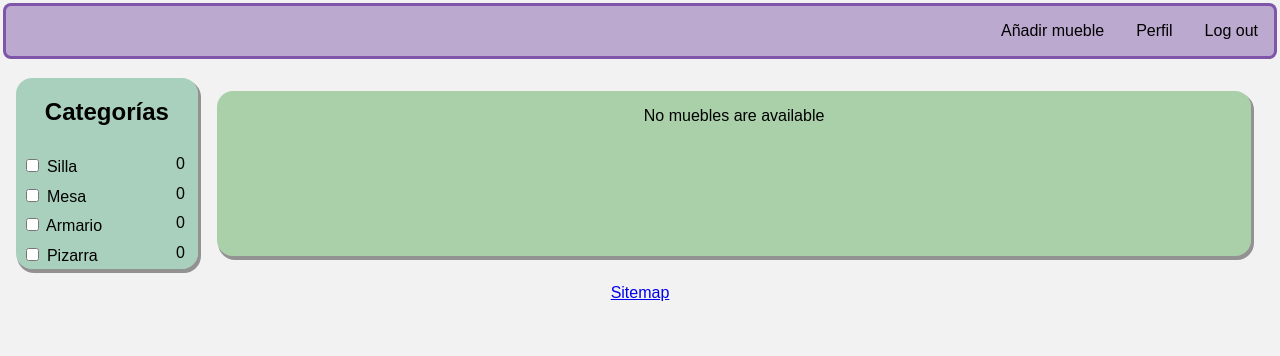
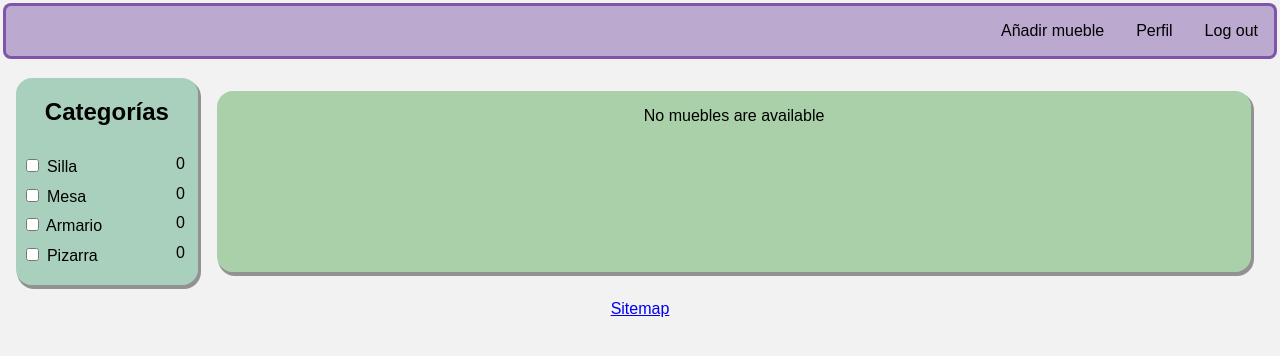
Before and after one commit to OSL-UGR/ugr-reutiliza, a Django app: page /muebles/ in a window 1280 px wide. Shown: the top 356 px of the page. Run offline with Django 5.2, Linux system fonts and the light colour scheme; the visitor is signed in with stand-in values (Sample User, id 1); data that the repository does not hold is empty; some libraries are stand-ins or nearby versions.

Commit message:
Enhanced frontend

```diff
--- a/muebles/landing/static/styles/styles.css
+++ b/muebles/landing/static/styles/styles.css
@@ -546,7 +546,8 @@ t4 {
 	border-radius: 1em;
 	row-gap: 2%;
     align-content: start;
-
+	height: min-content;
+	padding-bottom: 1em;
 }
 
 .categoria {
```
